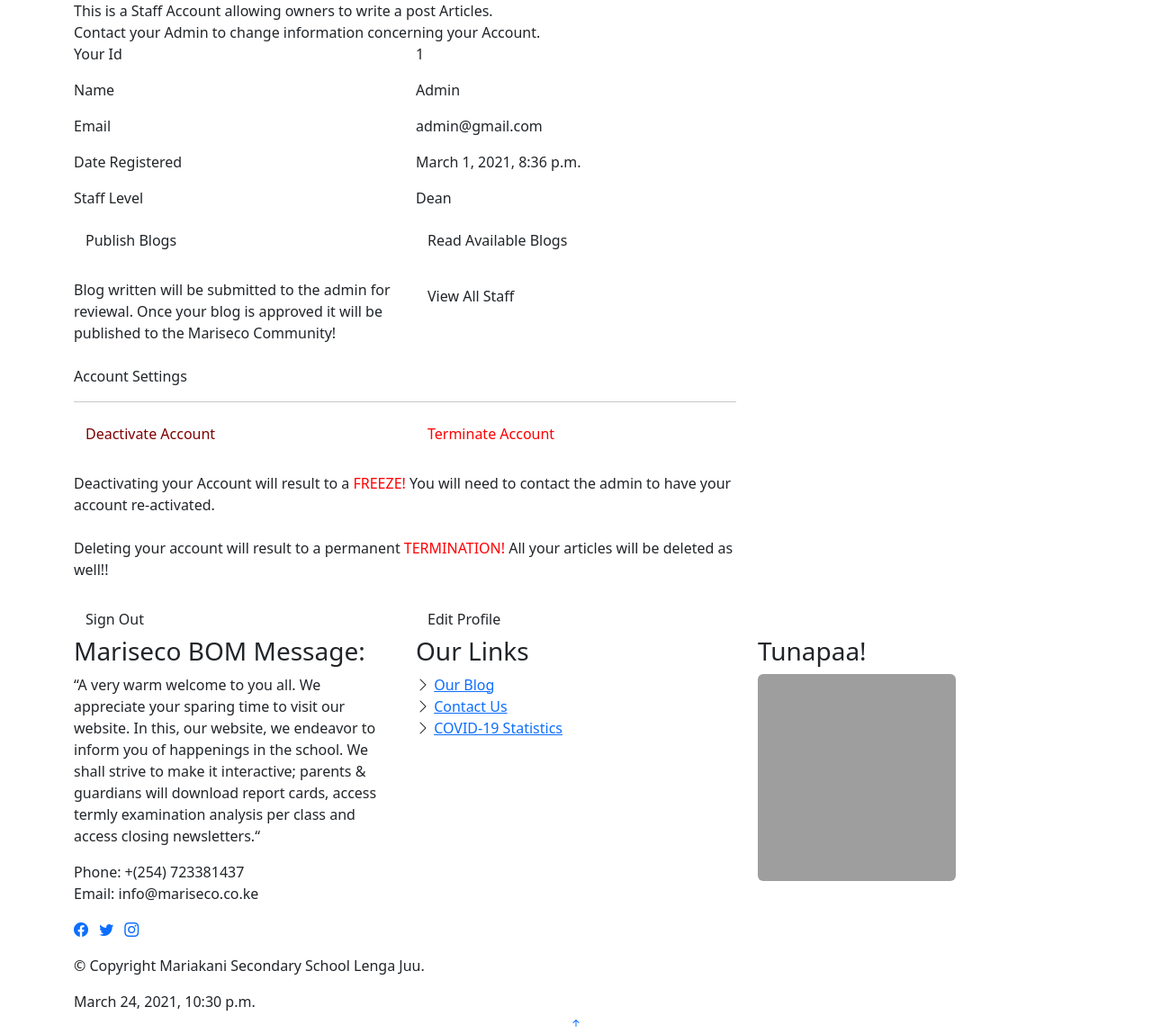
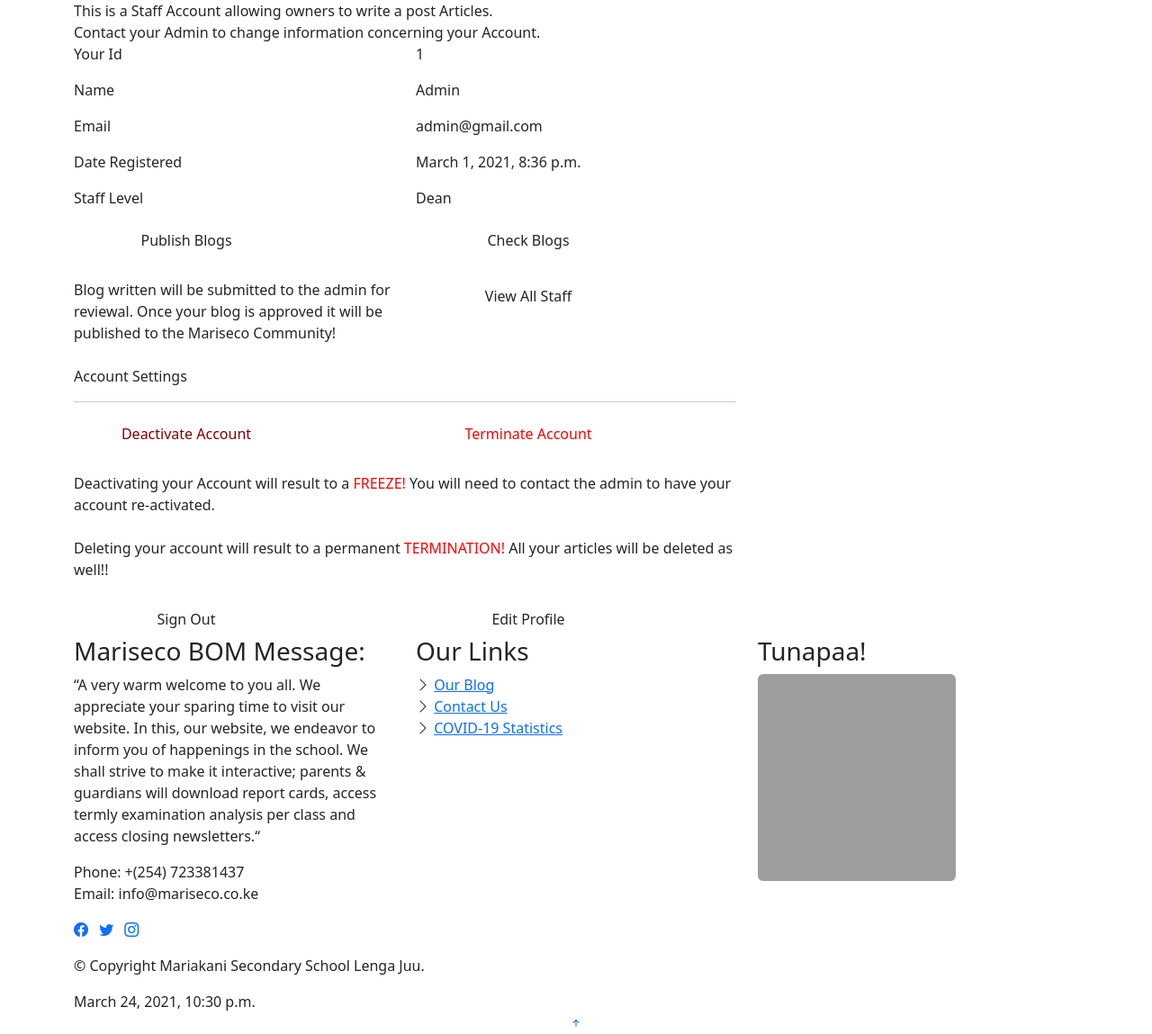
Before and after one commit to mundiakaluson/mariseco, a Django app: page /profile in a window 1280 px wide. Shown: the part 56-1205 px from the top of the page at 90% size. Run offline with Django 3.2, Linux system fonts and the light colour scheme; a user stored in the database is signed in; data comes from the database, SQL or seed files in the repository; some libraries are stand-ins or nearby versions; grey boxes are pictures that could not be loaded.

Commit message:
done w/ other great changes, left with the profile function

```diff
--- a/main/templates/main/profile.html
+++ b/main/templates/main/profile.html
@@ -75,12 +75,12 @@
                                         <div class="row">
                                         <div class="col-md-6 color-b">
                                         <a href="{% url 'create' %}">
-                                        <button type="submit" class="btn btn-a">Publish Blogs</button>
+                                        <button type="submit" class="btn btn-a" style="width: 250px;">Publish Blogs</button>
                                         </a>
                                         </div>
                                         <div class="col-md-6 color-b">
                                         <a href="{% url 'blog' %}">
-                                        <button type="submit" class="btn btn-a">Read Available Blogs</button>
+                                        <button type="submit" class="btn btn-a" style="width: 250px;">Check Blogs</button>
                                         </a>
                                         </div>
                                         </div>
@@ -90,8 +90,8 @@
                                                 <label>Blog written will be submitted to the admin for reviewal. Once your blog is approved it will be published to the Mariseco Community!</label>
                                         </div>
                                         <div class="col-md-6 color-b">
-                                        <a href="{% url 'deactivate' user %}">
-                                        <button type="submit" class="btn btn-a">View All Staff</button>
+                                        <a href="{% url 'all_staff' %}">
+                                        <button type="submit" class="btn btn-a" style="width: 250px;">View All Staff</button>
                                         </a>
                                         </div>
                                         </div>
@@ -101,12 +101,12 @@
                                         <div class="row">
                                         <div class="col-md-6 color-b">
                                         <a href="{% url 'deactivate' user %}">
-                                        <button type="submit" class="btn btn-a" style="color: maroon;">Deactivate Account</button>
+                                        <button type="submit" class="btn btn-a" style="color: maroon; width: 250px;">Deactivate Account</button>
                                         </a>
                                         </div>
                                         <div class="col-md-6 color-b">
                                         <a href="{% url 'delete' user %}">
-                                        <button type="submit" class="btn btn-a" style="color: red;">Terminate Account</button>
+                                        <button type="submit" class="btn btn-a" style="color: red; width: 250px;">Terminate Account</button>
                                         </a>
                                         </div>
                                         </div>
@@ -122,12 +122,12 @@
                                         <div class="row">
                                         <div class="col-md-6 color-b">
                                         <a href="{% url 'logout' %}">
-                                        <button type="submit" class="btn btn-a">Sign Out</button>
+                                        <button type="submit" class="btn btn-a" style="width: 250px;">Sign Out</button>
                                         </a>
                                         </div>
                                         <div class="col-md-6 color-b">
                                         <a href="{% url 'logout' %}">
-                                        <button type="submit" class="btn btn-a">Edit Profile</button>
+                                        <button type="submit" class="btn btn-a" style="width: 250px;">Edit Profile</button>
                                         </a>
                                         </div>
                                         </div>
--- a/main/views.py
+++ b/main/views.py
@@ -5,6 +5,7 @@ from .forms import CommentForm
 from django.contrib import auth
 from django.contrib.auth.models import User
 from django.contrib.auth.decorators import login_required
+from django.contrib.auth import get_user_model
 
 def index(request):
     web_content = get_object_or_404(WebContent)
@@ -131,12 +132,13 @@ def delete(request, username):
         user.delete()
         user.save()
         context['deletion_message'] = 'User deleted successfully!'
-        return render(request, 'main/sucess.html')
+        return render(request, 'main/delete_or_deactivate_success.html')
     except User.DoesNotExist:
         context['error_message'] = 'User does not exist!!!'
 
     return render(request, 'main/profile.html', context=context)
 
+@login_required
 def deactivate(request, username):
     context = {}
 
@@ -145,14 +147,17 @@ def deactivate(request, username):
         user.is_active = False
         user.save()
         context['deactivation_message'] = 'Account Deactivated Successfully!'
-        return render(request, 'main/success.html')
+        return render(request, 'main/delete_or_deactivate_success.html')
     except User.DoesNotExist:
         context['error_message'] = 'User does not exist!!!'
     return render(request, 'main/profile.html', context=context)
 
+@login_required
 def all_staff(request):
-    return render(request, 'main/all_staff')
+    users = get_user_model().objects.all()
+    user_count = User.objects.all().count()
+    return render(request, 'main/all_staff.html', {'users': users, 'user_count': user_count})
 
-
+@login_required
 def delete_or_deactivate_success(request):
     return render(request, 'main/delete_or_deactivate_success.html')
```
Also changed, not shown: main/templates/main/all_staff.html (+23 -0 lines).
